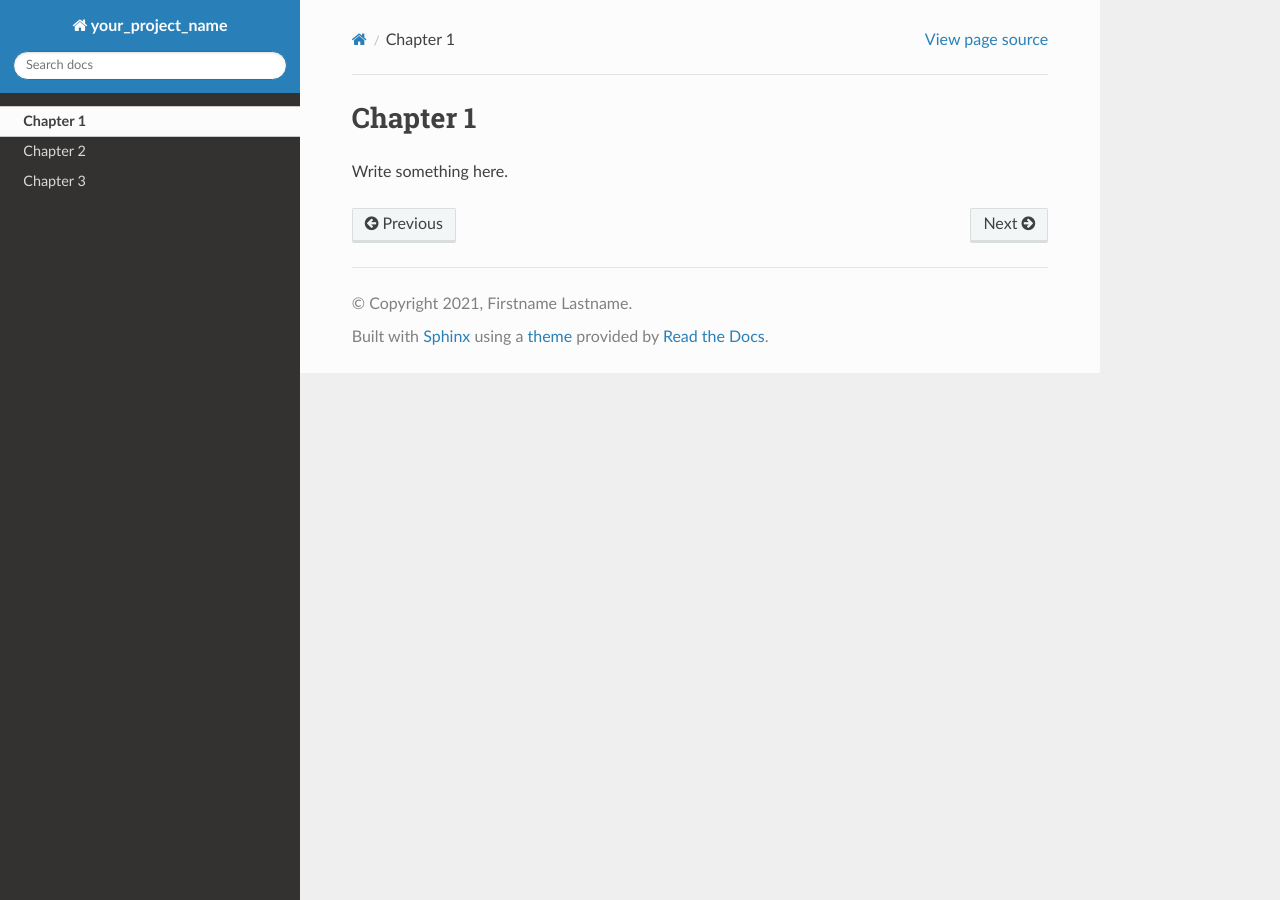
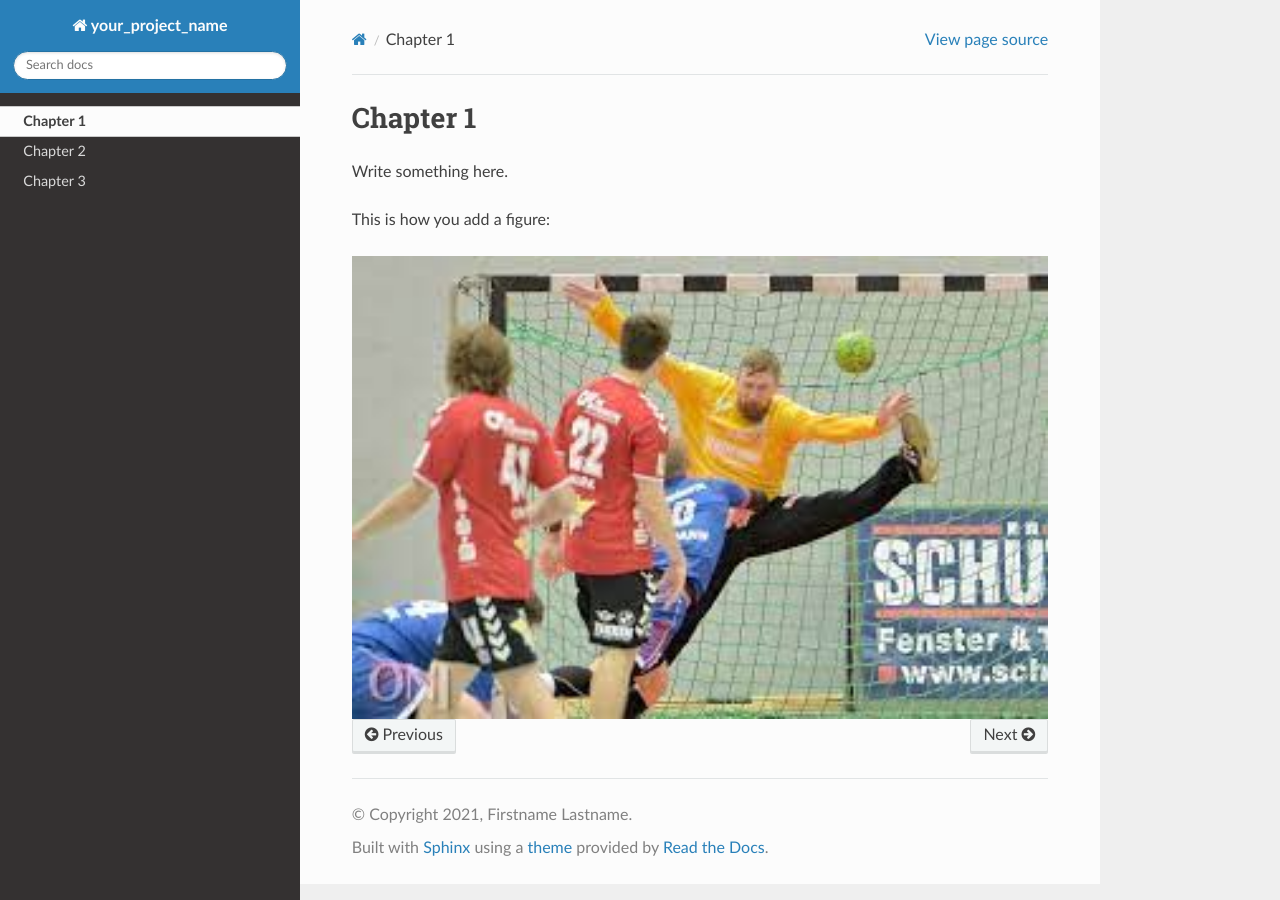
Before and after one commit to aab0y07/dias_kuksa_secoc_doc, a Sphinx documentation site: the page built from docs/source/contents/chapter_1.rst, in a window 1280 px wide. Built offline with Sphinx 7.4.7 and the Read the Docs theme 2.0.0, drawn with Linux system fonts in a browser that asks for light colours; formulas are drawn with MathJax 3.

Commit message:
+++ image added +++

```diff
--- a/docs/source/contents/chapter_1.rst
+++ b/docs/source/contents/chapter_1.rst
@@ -2,3 +2,9 @@ Chapter 1
 =========
 
 Write something here.
+
+This is how you add a figure:
+
+.. figure:: /images/DIAS.jpeg
+    :width: 800
+    :align: center
```
Also changed, not shown: docs/source/images/DIAS.jpeg (added).
